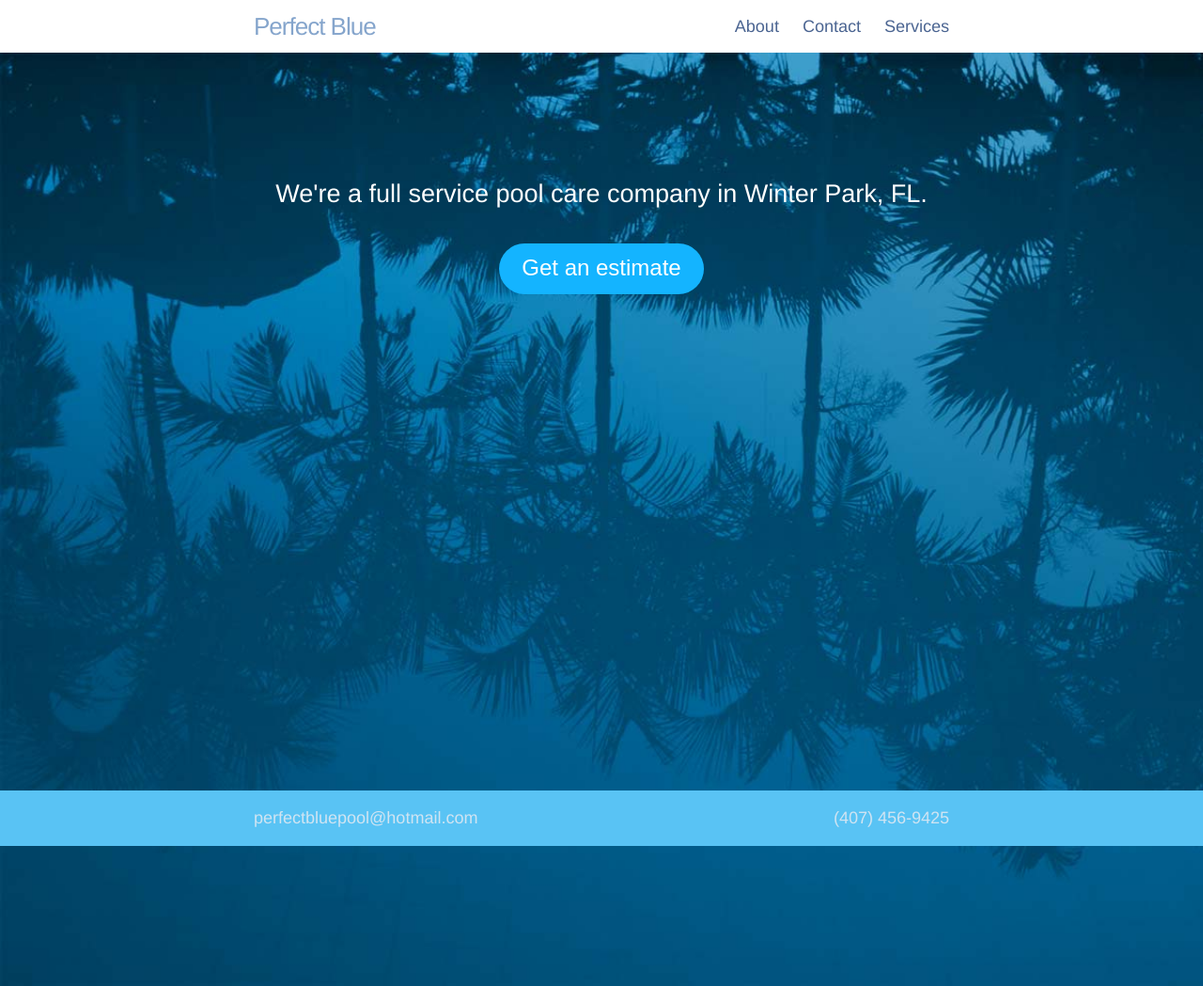
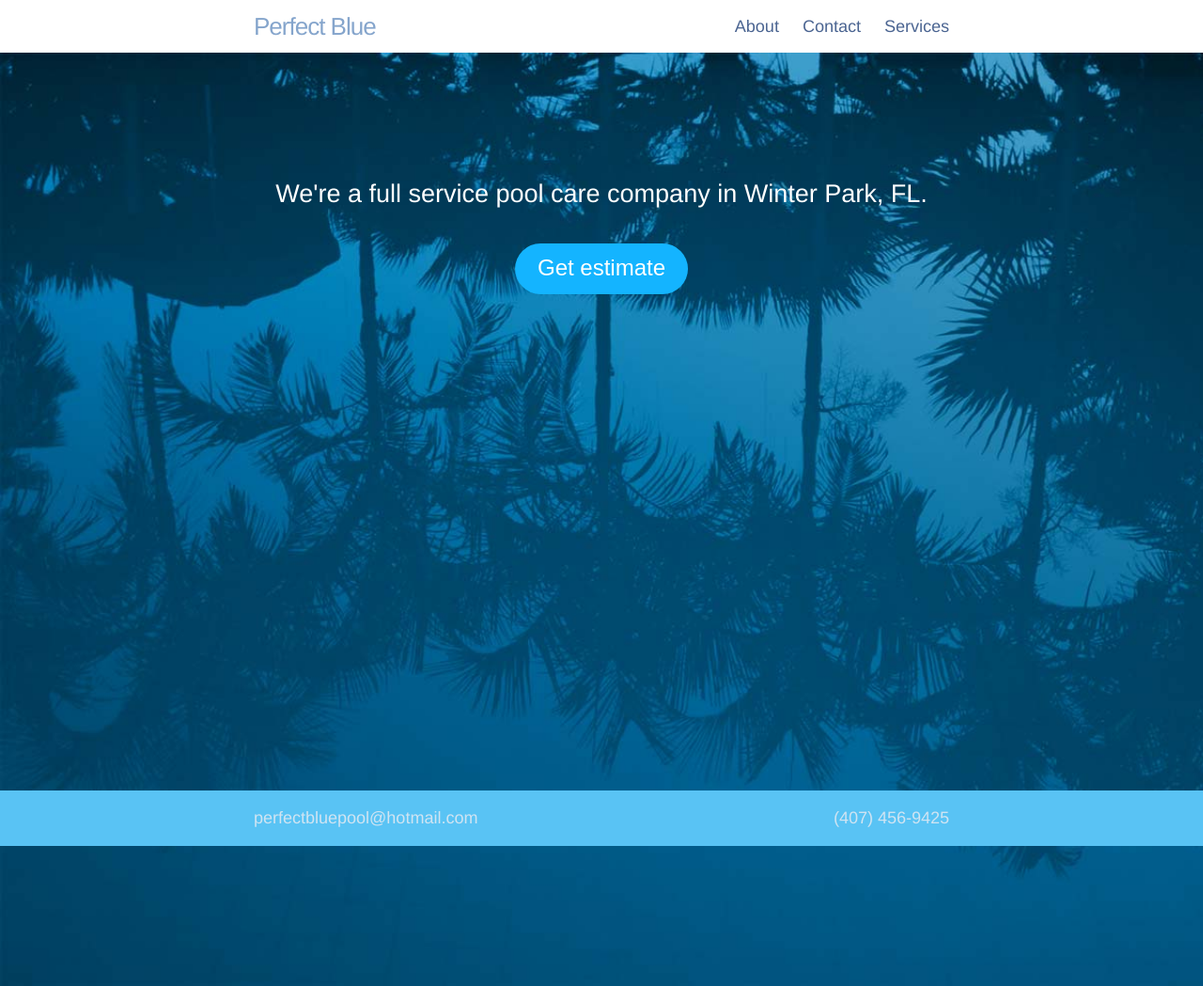
Before and after one commit to lecroy/perfectbluepoolcare, a Jekyll site: the page built from index.html, in a window 1280 px wide. Shown: the whole page at 94% size. Built offline with Jekyll 4.4.1, drawn with Linux system fonts in a browser that asks for light colours; comment, search, counter and statistics services are not loaded.

Commit message:
copy change

```diff
--- a/index.html
+++ b/index.html
@@ -6,7 +6,7 @@ layout: home-layout
 
   <h2 class="home-intro">{{ site.description }}</h2>
   <a href="http://perfectbluepoolcare.com/contact">
-    <button class="get-estimate-btn">Get an estimate</button>
+    <button class="get-estimate-btn">Get estimate</button>
   </a>
 
 </div>
```
Also changed, not shown: 2 other files.
